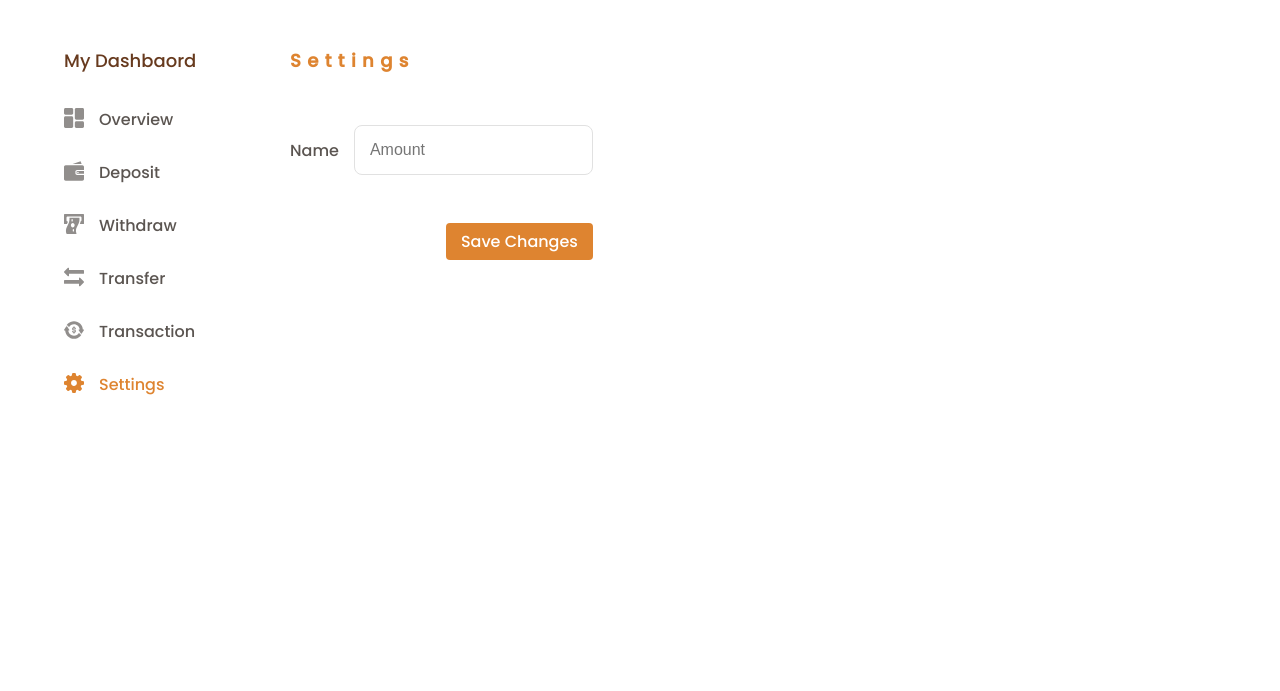
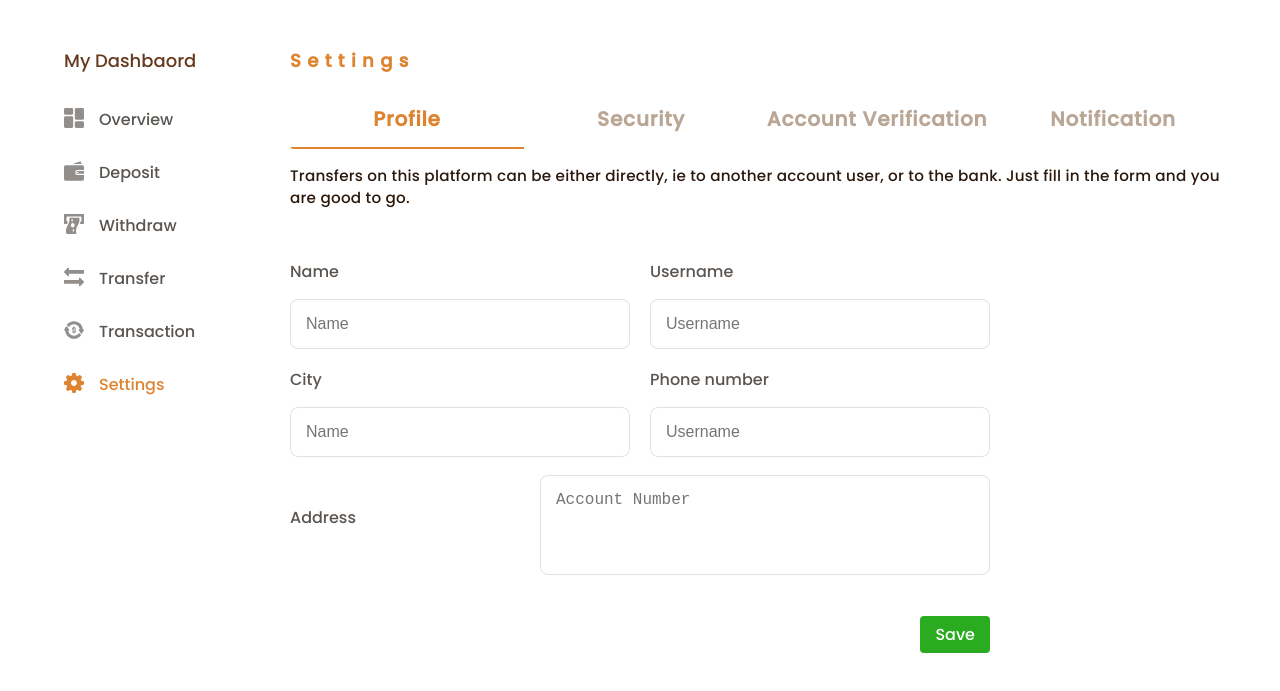
Before and after one commit to EzeBernardine/Wallet, a React app in the folder client/: page /dashboard/settings in a window 1280 px wide. Shown: the part 73-764 px from the top of the page. Built offline with nearby package versions, Linux system fonts and the light colour scheme.

Commit message:
Built profile screen

```diff
--- a/client/src/components/UI_Components/Layout/styles.js
+++ b/client/src/components/UI_Components/Layout/styles.js
@@ -16,7 +16,7 @@ export const Styles = styled.div`
     margin-top: 136px;
     > section {
       margin: 20px 0;
-      padding: 50px 5%;
+      padding: 20px 5%;
     }
   }
 `;
--- /dev/null
+++ b/client/src/components/UI_Components/Tabs/Tab/index.jsx
@@ -0,0 +1,26 @@
+import React from "react";
+import propTypes from "prop-types";
+
+const Tab = ({ icon, activeTab, label, onClick }) => {
+  const onClickTab = () => onClick(label);
+  let className = "tab-list-item";
+  if (activeTab === label) {
+    className += " tab-list-active";
+  }
+  // console.log(icon, label);
+  return (
+    <>
+      <li className={className} onClick={onClickTab}>
+        {icon}
+        {label}
+      </li>
+    </>
+  );
+};
+
+Tab.propTypes = {
+  activeTab: propTypes.string.isRequired,
+  label: propTypes.string.isRequired,
+  onClick: propTypes.func.isRequired,
+};
+export default Tab;
--- /dev/null
+++ b/client/src/components/UI_Components/Tabs/index.jsx
@@ -0,0 +1,52 @@
+/*
+ * component: Custom Component
+ * author: Chidera Paul Ugwuanyi
+ * Date: June 23, 2020
+ * Custom tab
+ */
+
+import React, { useState } from "react";
+import propTypes from "prop-types";
+import { TabWrapper } from "./styles";
+import Tab from "./Tab";
+
+const Tabs = ({ icon, click, children }) => {
+  const [activeTab, setActiveTab] = useState(children[0].props.label);
+
+  const onClickTabItem = (tab) => {
+    click(tab);
+    setActiveTab(tab);
+  };
+  console.log(icon)
+  return (
+    <TabWrapper>
+      <ol className="tab-list">
+        {children.map((child, index) => {
+          const { label } = child.props;
+          return (
+            <>
+            <Tab
+              activeTab={activeTab}
+              key={label}
+              label={label}
+              icon={icon}
+              onClick={onClickTabItem}
+            />
+            </>
+          );
+        })}
+      </ol>
+      <div className="tab-content">
+        {children.map((child) => {
+          if (child.props.label !== activeTab) return undefined;
+          return child.props.children;
+        })}
+      </div>
+    </TabWrapper>
+  );
+};
+
+Tabs.propTypes = {
+  children: propTypes.instanceOf(Array).isRequired,
+};
+export default Tabs;
--- /dev/null
+++ b/client/src/components/UI_Components/Tabs/styles.js
@@ -0,0 +1,99 @@
+import styled from "styled-components";
+
+export const TabWrapper = styled("div")`
+  .tab-list {
+    padding-left: 0;
+    display: flex;
+    width: 100%;
+    background-color: #fff;
+    border-radius: 4px;
+    height: auto;
+    align-items: center;
+    justify-content: center;
+    transition: background 0.3s ease-out;
+    overflow-x: auto;
+    scrollbar-color: #e3e3e3 transparent;
+    scrollbar-width: none;
+  }
+
+  .tab-list-item {
+    list-style: none;
+    padding: 0.8rem 0.55rem;
+    flex: 1;
+    font-size: 18px;
+    font-weight: bold;
+    letter-spacing: 0.05rem;
+    font-size: 20px;
+    height: 100%;
+    white-space: nowrap;
+    display: flex;
+    align-items: center;
+    justify-content: center;
+    color: #b9a694;
+    cursor: pointer;
+    border-bottom: 2px solid transparent;
+    &:hover {
+      border-bottom: 2px solid #f9f2ee;
+    }
+  }
+
+  .tab-list-active {
+    position: relative;
+    color: #de8430;
+    border-bottom: 2px solid #de8430;
+    :hover {
+      border-bottom: 2px solid #de8430;
+    }
+    ::after {
+      content: "";
+      width: 50%;
+      height: 100%;
+      border-radius: 0 4px 4px 0;
+      background: #fafafa;
+      opacity: 0.2;
+      position: absolute;
+      left: 50%;
+      animation: left 0.8s ease-in-out 1 alternate forwards;
+    }
+    ::before {
+      content: "";
+      width: 50%;
+      height: 100%;
+      border-radius: 4px 0 0 4px;
+      background: #fafafa;
+      opacity: 0.2;
+      position: absolute;
+      right: 50%;
+      animation: left 0.8s ease-in-out 1 forwards;
+    }
+    @keyframes left {
+      0% {
+        width: 0;
+        opacity: 0;
+      }
+      50% {
+        width: 50%;
+        opacity: 0.4;
+      }
+      100% {
+        width: 50%;
+        opacity: 0;
+      }
+    }
+  }
+
+  @media (max-width: 1240px) and (min-width: 920px) {
+    .tab-list {
+      li {
+        padding: 0.7rem 0.4rem;
+        font-size: 016px;
+      }
+    }
+  }
+  @media (max-width: 920px) {
+    .tab-list li {
+      font-size: 14px;
+      padding: 0 10px 10px;
+    }
+  }
+`;
--- /dev/null
+++ b/client/src/components/pages/Dashboard/Settings/Profile/index.js
@@ -0,0 +1,136 @@
+import { Styles } from "./styles";
+import { Flex, Grid } from "../../../../UI_Components/Box/styles";
+import {
+  Span,
+  Header5,
+  Paragraph,
+} from "../../../../UI_Components/FontSize/styles";
+import { Formik, Form, Field, ErrorMessage } from "formik";
+import * as yup from "yup";
+import { useState } from "react";
+
+const Settings = () => {
+  const [tabType, setTabType] = useState("Profile Update");
+
+  const validationSchema = yup.object().shape({
+    title: yup.string().min(2).required("Provide title"),
+    accountnumber: yup.string().min(2).required("Provide valid email"),
+    CVV: yup.string().min(4).max(4).required("Provide valid CVV"),
+  });
+
+  return (
+    <Styles className="App">
+      <Formik
+        initialValues={{
+          title: "",
+          description: "",
+        }}
+        validationSchema={validationSchema}
+        onSubmit={async () => []}
+      >
+        {() => (
+          <Form>
+            <Flex margin="0 0 30px 0" justify="flex-start" warning>
+              <Paragraph color="#2b180d" spacing=".015rem" lineHeight="22px">
+                Transfers on this platform can be either directly, ie to another
+                account user, or to the bank. Just fill in the form and you are
+                good to go.
+              </Paragraph>
+            </Flex>
+
+            <Grid className="input-container" gap="18px">
+              <Flex justify="space-between">
+                <Flex width="calc( 50% - 10px )">
+                  <Flex className="input-wrap" flexDir="column" align="stretch">
+                    <label htmlFor="cardnumber">Name</label>
+                    <Field
+                      type="text"
+                      name="amount"
+                      placeholder="Name"
+                      id="cardnumber"
+                    />
+                  </Flex>
+                  <ErrorMessage name="amount" component="div" />
+                </Flex>
+                <Flex width="calc( 50% - 10px )">
+                  <Flex className="input-wrap" flexDir="column" align="stretch">
+                    <label htmlFor="cardnumber">Username</label>
+                    <Field
+                      type="text"
+                      name="amount"
+                      placeholder="Username"
+                      id="cardnumber"
+                    />
+                  </Flex>
+                  <ErrorMessage name="amount" component="div" />
+                </Flex>
+              </Flex>
+
+              <Flex justify="space-between">
+                <Flex width="calc( 50% - 10px )">
+                  <Flex className="input-wrap" flexDir="column" align="stretch">
+                    <label htmlFor="cardnumber">City</label>
+                    <Field
+                      type="text"
+                      name="amount"
+                      placeholder="Name"
+                      id="cardnumber"
+                    />
+                  </Flex>
+                  <ErrorMessage name="amount" component="div" />
+                </Flex>
+                <Flex width="calc( 50% - 10px )">
+                  <Flex className="input-wrap" flexDir="column" align="stretch">
+                    <label htmlFor="cardnumber">Phone number</label>
+                    <Field
+                      type="text"
+                      name="amount"
+                      placeholder="Username"
+                      id="cardnumber"
+                    />
+                  </Flex>
+                  <ErrorMessage name="amount" component="div" />
+                </Flex>
+              </Flex>
+
+              <div>
+                <Flex className="input-wrap" justify="space-between">
+                  <label htmlFor="comment">Address</label>
+                  <Field
+                    type="text"
+                    name="comment"
+                    id="comment"
+                    component="textarea"
+                    placeholder="Account Number"
+                  />
+                </Flex>
+                <ErrorMessage name="comment" component="div" />
+              </div>
+
+              {/* ------------------button section-------------- */}
+              <Flex className="btn" justify="flex-end" margin="23px 0 0 0">
+                <button type="submit" padding="15px 30px" onClick={() => []}>
+                  <Flex>
+                    <Span
+                      lineHeight="15px"
+                      color={"#fff"}
+                      className="drawerText"
+                    >
+                      Save
+                    </Span>
+
+                    <Span lineHeight="15px" color={"#fff"}>
+                      {/* <TransferIcon width="20px" height="20px" /> */}
+                    </Span>
+                  </Flex>
+                </button>
+              </Flex>
+            </Grid>
+          </Form>
+        )}
+      </Formik>
+    </Styles>
+  );
+};
+
+export default Settings;
--- /dev/null
+++ b/client/src/components/pages/Dashboard/Settings/Profile/styles.js
@@ -0,0 +1,42 @@
+import styled from "styled-components";
+
+export const Styles = styled.div`
+  .input-container {
+    max-width: 700px;
+    > div {
+      width: 100%;
+
+      width: 100%;
+      label {
+        margin-bottom: 15px;
+        margin-right: 15px;
+        color: #5b5551;
+      }
+      input,
+      textarea {
+        max-width: 100%;
+      }
+
+      @media (max-width: 650px) {
+        > :not(:first-child) {
+          margin-top: 18px;
+        }
+        > div {
+          min-width: 100%;
+          > div {
+            flex-direction: column;
+          }
+        }
+      }
+    }
+  }
+
+  .btn {
+    button {
+      background: #2bac20;
+      @media (max-width: 500px) {
+        width: 100%;
+      }
+    }
+  }
+`;
--- a/client/src/components/pages/Dashboard/Settings/index.js
+++ b/client/src/components/pages/Dashboard/Settings/index.js
@@ -1,73 +1,47 @@
 import { Styles } from "./styles";
-import { Flex, Grid } from "../../../UI_Components/Box/styles";
-import { Span, Header5 } from "../../../UI_Components/FontSize/styles";
-import { Formik, Form, Field, ErrorMessage } from "formik";
-import * as yup from "yup";
+import { Flex } from "../../../UI_Components/Box/styles";
+import { Header5 } from "../../../UI_Components/FontSize/styles";
+// import { Formik, Form, Field, ErrorMessage } from "formik";
+// import * as yup from "yup";
 import Layout from "../../../UI_Components/Layout";
+import Tabs from "../../../UI_Components/Tabs";
+import { useState } from "react";
+import Profile from "./Profile";
+// import {
+//   VerificattionIcon,
+//   ProfileIcon,
+//   Notificationcon,
+//   SecurityIcon,
+// } from "../../../assest/svg";
 
 const Settings = () => {
-  const validationSchema = yup.object().shape({
-    title: yup.string().min(2).required("Provide title"),
-    accountnumber: yup.string().min(2).required("Provide valid email"),
-    CVV: yup.string().min(4).max(4).required("Provide valid CVV"),
-  });
+  const [tabType, setTabType] = useState("Profile Update");
+
   return (
     <Layout>
       <Styles className="App">
-        <Flex justify="flex-start">
-          <Formik
-            initialValues={{
-              title: "",
-              description: "",
-            }}
-            validationSchema={validationSchema}
-            onSubmit={async () => {}}
-          >
-            {() => (
-              <Form>
-                <Flex margin="0 0 30px 0" justify="flex-start" warning>
-                  <Header5 color="#de8430" spacing=".4rem" bold>
-                    Settings
-                  </Header5>
-                </Flex>
+        <Flex margin="0 0 10px 0" justify="flex-start">
+          <Header5 color="#de8430" spacing=".4rem" bold>
+            Settings
+          </Header5>
+        </Flex>
 
-                <Grid className="input-container" gap="25px">
-                  <Flex justify="space-between">
-                    <Flex
-                      width="calc( 50% - 10px)"
-                      className="input-wrap"
-                      justify="space-between"
-                    >
-                      <label htmlFor="cardnumber">Name</label>
-                      <Field
-                        type="text"
-                        name="amount"
-                        placeholder="Amount"
-                        id="cardnumber"
-                      />
-                      <ErrorMessage name="amount" component="div" />
-                    </Flex>
-                  </Flex>
-
-                  {/* ------------------button section-------------- */}
-                  <Flex className="btn" justify="flex-end" margin="23px 0 0 0">
-                    <button type="submit" padding="15px 30px">
-                      <Flex>
-                        <Span
-                          lineHeight="15px"
-                          color={"#fff"}
-                          className="drawerText"
-                        >
-                          Save Changes
-                        </Span>
-                      </Flex>
-                    </button>
-                  </Flex>
-                </Grid>
-              </Form>
-            )}
-          </Formik>
-        </Flex>
+        <Tabs
+          click={(tab) => setTabType(tab)}
+          // icon={[
+          //   `${(<VerificattionIcon />)}` ,
+          //   `${(<SecurityIcon />)}` ,
+          //   `${(<ProfileIcon />)}` ,
+          //   `${(<Notificationcon />)}` ,
+          // ]}
+        >
+          <div label="Profile">
+            <Profile />
+          </div>
+          <div label="Security">fse</div>
+          <div label="Account Verification">dvs</div>
+          <div label="Notification">Notifications</div>
+        </Tabs>
       </Styles>
     </Layout>
   );
--- a/client/src/components/pages/Dashboard/Transactions/index.js
+++ b/client/src/components/pages/Dashboard/Transactions/index.js
@@ -63,7 +63,7 @@ const Deposit = () => {
         <Flex margin="0 0 30px 0" justify="flex-start">
           <Flex margin="0 0 30px 0" justify="flex-start">
             <Header5 color="#de8430" spacing=".4rem" bold>
-              Transfers
+              Transactions
             </Header5>
           </Flex>
 
--- a/client/src/index.css
+++ b/client/src/index.css
@@ -72,3 +72,32 @@ textarea {
   font-size: 10px;
   color: #de8430;
 }
+
+*::-webkit-scrollbar {
+  width: 5px;
+  height: 11px;
+}
+*::-webkit-scrollbar-button {
+  width: 0;
+  height: 0;
+}
+*::-webkit-scrollbar-thumb {
+  border-radius: 50px;
+  background: #e3e3e3;
+}
+*::-webkit-scrollbar-thumb:active {
+  background: #ff6600;
+}
+*::-webkit-scrollbar-track {
+  background: transparent;
+  border-radius: 53px;
+}
+*::-webkit-scrollbar-track:hover {
+  background: #eff0f5;
+}
+*::-webkit-scrollbar-track:active {
+  background: #e3e3e3;
+}
+*::-webkit-scrollbar-corner {
+  background: transparent;
+}
```
Also changed, not shown: client/src/components/assest/svg/index.js (+103 -0 lines), client/src/components/pages/Dashboard/Settings/Notifications/index.js (added, +28 -0 lines), client/src/components/pages/Dashboard/Settings/Notifications/styles.js (renamed from client/src/components/pages/Dashboard/Transactions/styles.js).
